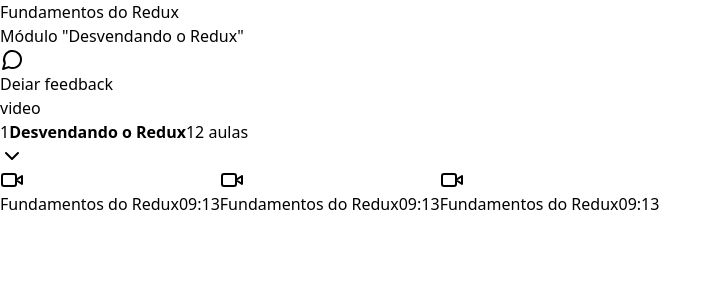
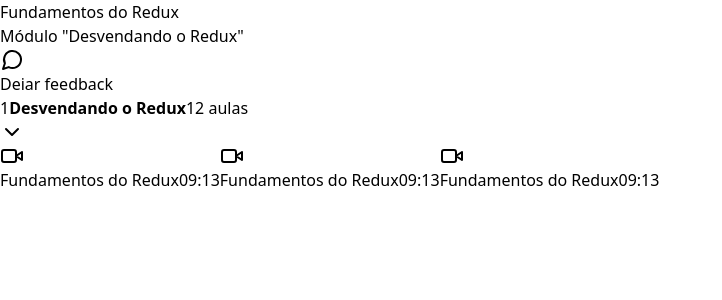
Before and after one commit to ylyra/redux-zustand, a React (Vite) app: page / in a window 1280 px wide. Shown: the top 300 px of the page, without its empty margins (0-722 px from the left). Built offline with nearby package versions, Linux system fonts and the light colour scheme.

Commit message:
chore: finished static for player

```diff
--- a/package.json
+++ b/package.json
@@ -14,6 +14,7 @@
     "lucide-react": "^0.263.1",
     "react": "^18.2.0",
     "react-dom": "^18.2.0",
+    "react-player": "^2.12.0",
     "react-redux": "^8.1.1"
   },
   "devDependencies": {
--- a/src/pages/Player.tsx
+++ b/src/pages/Player.tsx
@@ -1,8 +1,9 @@
 import { ChevronDown, MessageCircle, Video } from 'lucide-react'
+import ReactPlayer from 'react-player'
 
 export function Player() {
   return (
-    <div className="flex h-screen items-center justify-center bg-zinc-950 text-zinc-50">
+    <div className="flex min-h-screen items-center justify-center bg-zinc-950 text-zinc-50">
       <div className="flex w-full max-w-[1100px] flex-col space-y-6 px-6">
         <div className="flex flex-wrap items-center justify-between">
           <div className="flex flex-col space-y-1">
@@ -19,8 +20,18 @@
         </div>
 
         <main className="relative flex overflow-hidden rounded-lg border border-zinc-800 bg-zinc-900 shadow">
-          <div className="flex-1">video</div>
-          <aside className="h-[600px] w-full min-w-[300px] max-w-[320px] border-l border-zinc-800 bg-zinc-900">
+          <div className="flex-1">
+            <div className="aspect-video w-full bg-zinc-950">
+              <ReactPlayer
+                width="100%"
+                height="100%"
+                controls
+                url="https://www.youtube.com/watch?v=Jai8w6K_GnY"
+              />
+            </div>
+          </div>
+
+          <aside className="w-full min-w-[300px] max-w-[320px] border-l border-zinc-800 bg-zinc-900">
             <div>
               <button className="flex w-full items-center space-x-3  bg-zinc-800 p-4">
                 <span className="flex h-10 w-10 items-center justify-center rounded-full bg-zinc-950 text-xs">
```
Also changed, not shown: 1 other file (tests, documents, lock files or other folders).
